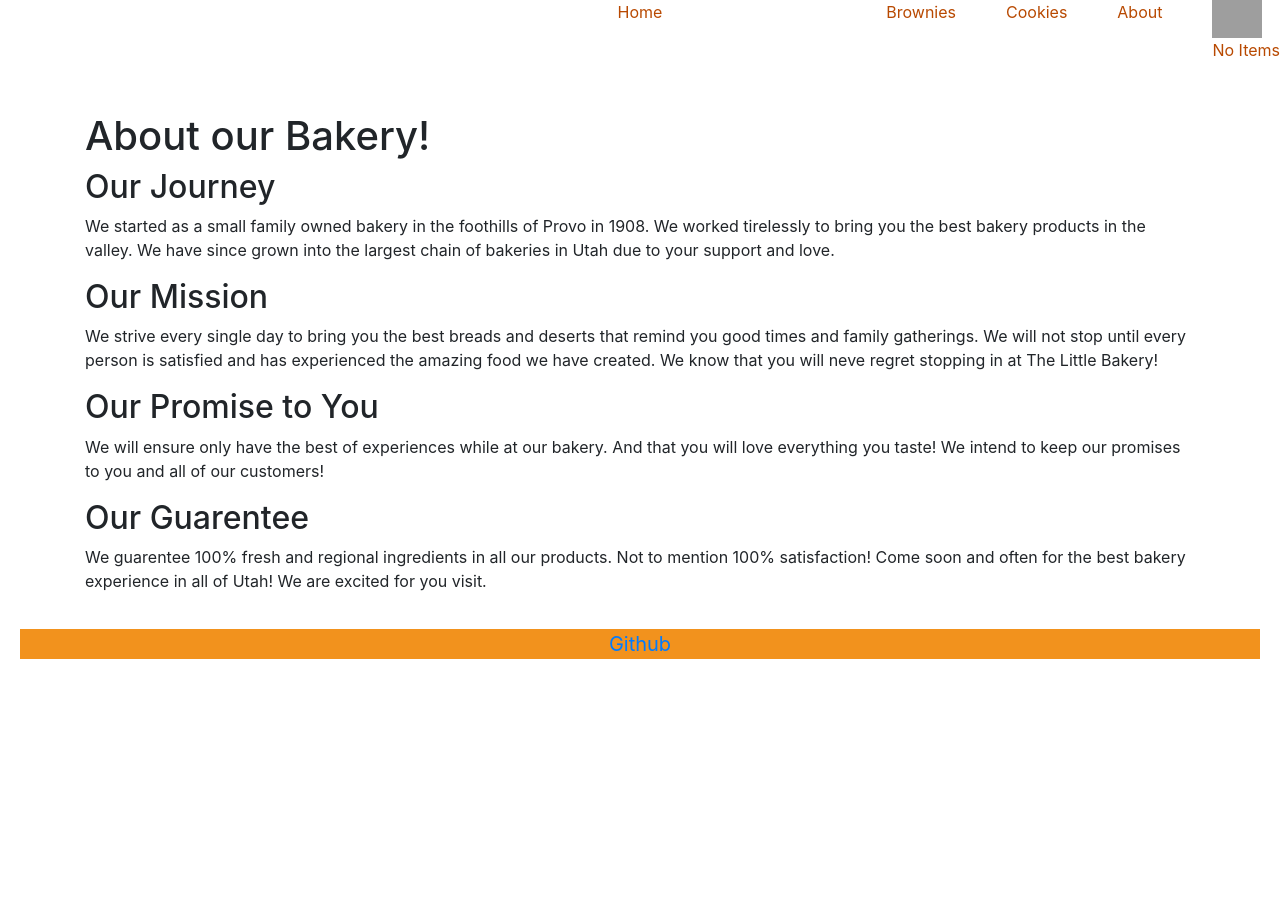
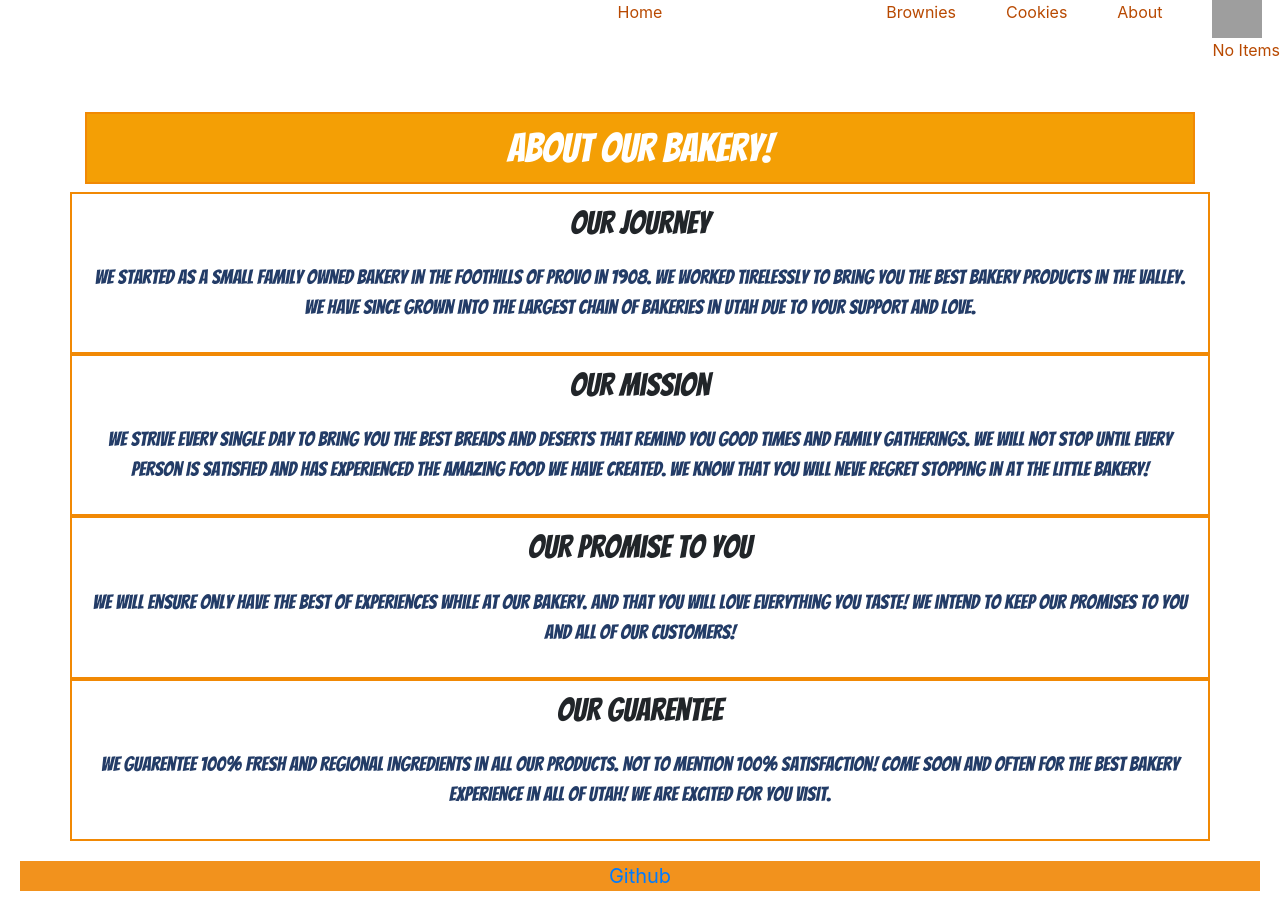
Before and after one commit to ikokopuffsl/creative3-CS260, a Vue app: page /about in a window 1280 px wide. Before the commit the page ends 800 px from the top, so only its background shows below. Built offline with nearby package versions, Linux system fonts and the light colour scheme; grey boxes are pictures that could not be loaded.

Commit message:
css for about

```diff
--- a/src/views/About.vue
+++ b/src/views/About.vue
@@ -46,31 +46,120 @@ export default {
 </script>
 
 <style scoped>
-.wrapper {
+ul {
+  list-style-type: none;
+  margin: 0;
+  padding: 0;
+  overflow: hidden;
+  /* background-color: #F49F05; */
+}
+
+li {
+  float: left;
+  border-right: 1px solid #bbb;
+  font-family: "Bangers", cursive;
+  font-size: 20px;
+}
+
+li:last-child {
+  border-right: none;
+}
+
+li a {
+  display: block;
+  color: white;
+  text-align: center;
+  padding: 14px 16px;
+  text-decoration: none;
+}
+
+li a:hover:not(.active) {
+  background-color: #f18904;
+}
+
+.active {
+  background-color: #36688d;
+}
+
+#css2 {
+  font-size: 20px;
+}
+
+#logo {
+  height: 40px;
+  width: 40px;
+}
+
+.navbar-brand {
+  font-family: "Bangers", cursive;
+}
+
+h1 {
+  border: 2px solid #f18904;
+  padding: 10px;
+  color: white;
+  background-color: #f49f05;
+  font-family: "Bangers", cursive;
+  text-align: center;
+}
+
+p {
+  color: #233c67;
+  margin: 20px;
+  font-size: 20px;
+  font-family: "Bangers", cursive;
+}
+div > p {
+  font-size: 35px;
+}
+.grey-background {
+  background-color: grey;
+}
+
+#text-center {
+  text-align: center;
+}
+
+.grid {
+  width: 100%;
   display: flex;
-  align-items: center;
-  justify-content: center;
+  justify-content: space-around;
+  flex-wrap: wrap;
+  text-align: center;
 }
-.search {
-  border: 1px solid #ccc;
-  border-radius: 4px;
-  width: 50%;
+
+.item {
+  border: 2px solid #f18904;
+  text-align: center;
+  margin: 20px;
 }
-form {
-  display: table;
+.item-text {
+  border: 2px solid #f18904;
+  text-align: center;
+  padding: 10px;
+  font-family: "Bangers", cursive;
+}
+.about-text {
+  font-size: 20px;
+}
+
+img {
+  height: 400px;
   width: 100%;
+  border-bottom: 2px solid #f18904;
 }
-i {
-  display: table-cell;
-  padding-left: 10px;
-  width: 1px;
+
+.col {
+  padding-left: 0px !important;
+  padding-right: 0px !important;
 }
-input {
-  display: table-cell;
-  font-size: 20px;
-  border: none !important;
-  box-shadow: none !important;
-  width: 100%;
-  height: 40px;
+
+footer {
+  border: 2px solid #f18904;
+  padding: 10px;
+  color: white;
+  background-color: #f49f05;
+  font-family: "Bangers", cursive;
+  text-align: center;
 }
 </style>
```
